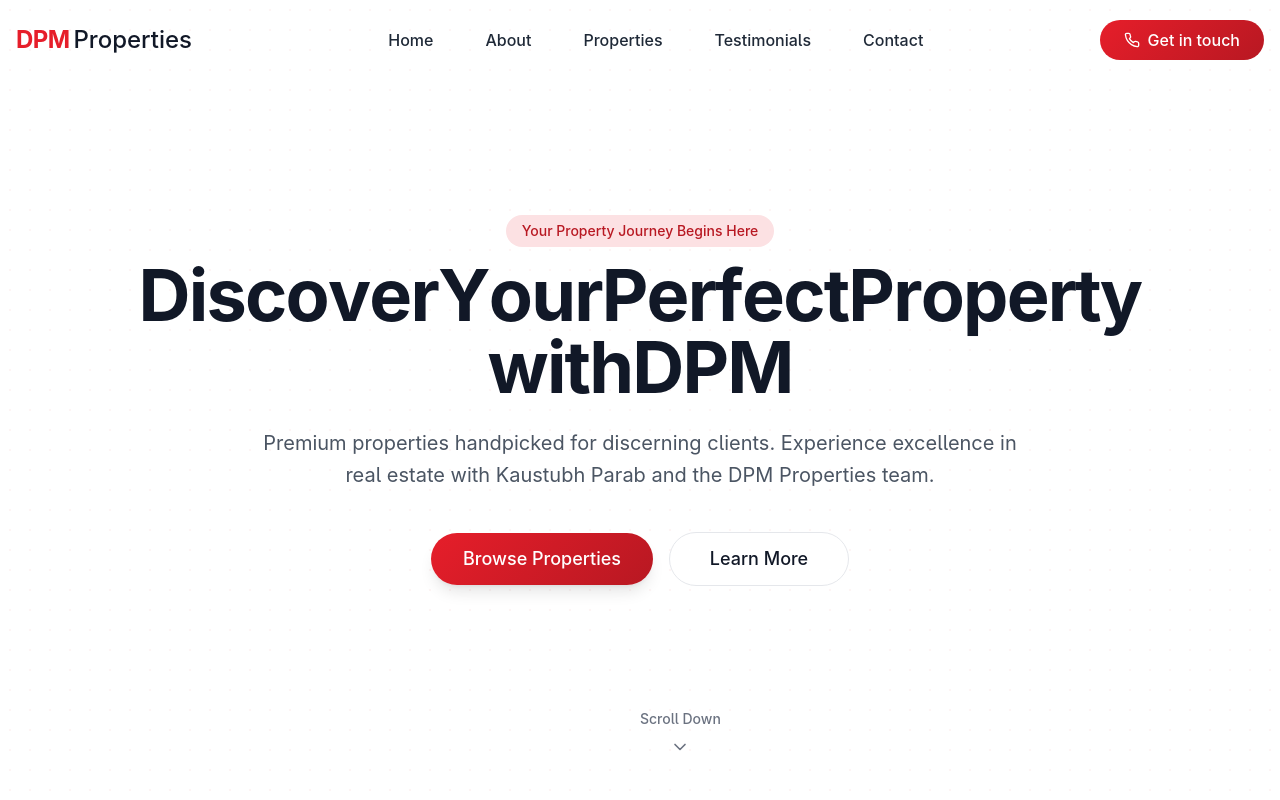
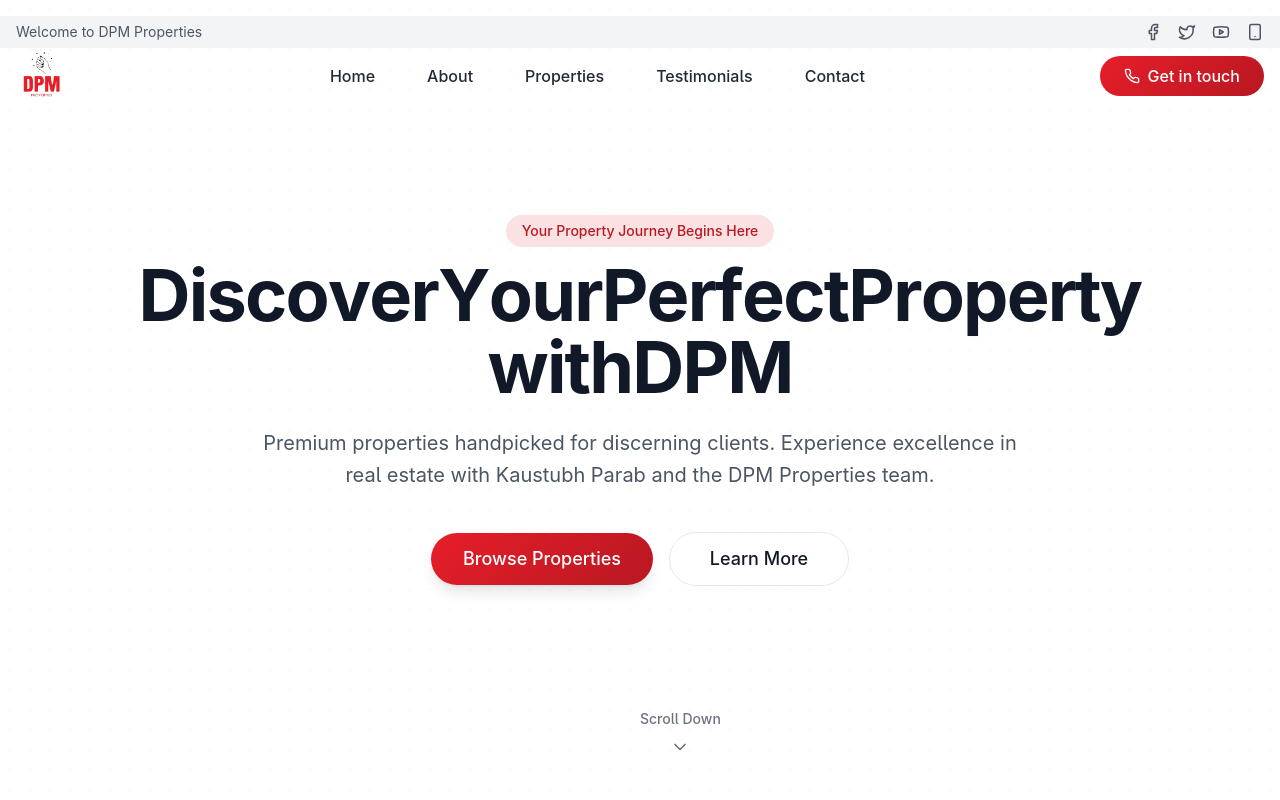
Before and after one commit to k4889p/DGP2, a React (Vite) app: page / in a window 1280 px wide. Shown: the top 800 px of the page. Built offline with nearby package versions, Linux system fonts and the light colour scheme.

Commit message:
Enhance Navbar and Properties Section
- Added social media links to the navbar.
- Improved image loading in the properties section.

```diff
--- a/src/App.css
+++ b/src/App.css
@@ -86,6 +86,24 @@ body.overflow-hidden {
   animation: iconSlideIn 0.3s ease-out;
 }
 
+/* Social media icons hover effects */
+.social-icon {
+  transition: all 0.3s ease;
+}
+
+.social-icon:hover {
+  transform: translateY(-3px);
+}
+
+/* Logo animation on scroll */
+.logo-container {
+  transition: all 0.3s ease;
+}
+
+.scrolled .logo-container {
+  transform: scale(0.9);
+}
+
 /* Truncate long text in mobile views */
 @media (max-width: 640px) {
   .truncate-mobile {
--- a/src/components/Navbar.tsx
+++ b/src/components/Navbar.tsx
@@ -1,6 +1,6 @@
 
 import React, { useState, useEffect } from 'react';
-import { Menu, X, Home, Info, Building, MessageSquare, Phone } from 'lucide-react';
+import { Menu, X, Home, Info, Building, MessageSquare, Phone, Facebook, Twitter, Youtube, Smartphone } from 'lucide-react';
 import { cn } from '@/lib/utils';
 
 const Navbar: React.FC = () => {
@@ -69,21 +69,55 @@ const Navbar: React.FC = () => {
     { name: 'Contact', href: '#contact', icon: <Phone size={16} className="mr-1" /> },
   ];
 
+  const socialLinks = [
+    { name: 'Facebook', href: 'https://facebook.com', icon: <Facebook size={18} /> },
+    { name: 'Twitter', href: 'https://twitter.com', icon: <Twitter size={18} /> },
+    { name: 'Youtube', href: 'https://youtube.com', icon: <Youtube size={18} /> },
+    { name: 'WhatsApp', href: 'https://wa.me/1234567890', icon: <Smartphone size={18} /> },
+  ];
+
   return (
     <nav
       className={cn(
         'fixed top-0 left-0 right-0 z-50 transition-all duration-300 ease-in-out',
-        scrolled ? 'glass py-3 shadow-md' : 'bg-transparent py-5'
+        scrolled ? 'glass py-2' : 'bg-transparent py-4'
       )}
     >
+      {/* Social Links Top Bar */}
+      <div className="bg-gray-100 py-1.5 hidden md:block">
+        <div className="container mx-auto px-4 flex justify-between items-center">
+          <a href="#home" className="flex items-center">
+            <span className="text-sm text-gray-600">Welcome to DPM Properties</span>
+          </a>
+
+          <div className="flex items-center space-x-4">
+            {socialLinks.map((link) => (
+              <a
+                key={link.name}
+                href={link.href}
+                target="_blank"
+                rel="noopener noreferrer"
+                className="text-gray-600 hover:text-cherry-500 transition-colors duration-200"
+                aria-label={link.name}
+              >
+                {link.icon}
+              </a>
+            ))}
+          </div>
+        </div>
+      </div>
+
       <div className="container mx-auto px-4 flex justify-between items-center">
         <a href="#home" className="flex items-center z-50 relative">
           <div className={cn(
             "flex items-center transition-all duration-300",
             scrolled ? "scale-90" : "scale-100"
           )}>
-            <span className="text-cherry-500 font-bold text-2xl tracking-tight">DPM</span>
-            <span className="text-gray-900 font-medium text-2xl ml-1">Properties</span>
+            <img
+              src="/lovable-uploads/02d92562-b9eb-49c5-a686-ba819ce4d9d0.png"
+              alt="DPM Properties Logo"
+              className="h-14 mr-2"
+            />
           </div>
         </a>
 
@@ -137,7 +171,7 @@ const Navbar: React.FC = () => {
           isOpen ? 'translate-x-0' : 'translate-x-full'
         )}
       >
-        <div className="flex flex-col items-center space-y-8 p-8">
+        <div className="flex flex-col items-center space-y-6 p-8">
           {navItems.map((item) => (
             <a
               key={item.name}
@@ -151,6 +185,23 @@ const Navbar: React.FC = () => {
               {item.name}
             </a>
           ))}
+
+          {/* Social Media Links in Mobile Menu */}
+          <div className="flex space-x-6 mt-6 pt-6 border-t border-gray-200 w-full justify-center">
+            {socialLinks.map((link) => (
+              <a
+                key={link.name}
+                href={link.href}
+                target="_blank"
+                rel="noopener noreferrer"
+                className="text-gray-600 hover:text-cherry-500 transition-colors duration-200"
+                aria-label={link.name}
+              >
+                {link.icon}
+              </a>
+            ))}
+          </div>
+
           <a
             href="#contact"
             className="cherry-gradient text-white font-medium py-3 px-8 rounded-full mt-4 text-center w-full flex items-center justify-center"
--- a/src/components/Properties.tsx
+++ b/src/components/Properties.tsx
@@ -3,13 +3,14 @@ import React, { useState } from 'react';
 import PropertyCard, { PropertyProps } from './PropertyCard';
 import FadeIn from './FadeIn';
 
+// Updated image URLs to ensure they'll load correctly
 const PROPERTIES: PropertyProps[] = [
   {
     id: '1',
     title: 'Modern Apartment with Sea View',
     location: 'Worli, Mumbai',
     price: 75000000,
-    image: 'https://images.unsplash.com/photo-1622015663084-307d19eabafb?ixlib=rb-4.0.3&ixid=MnwxMjA3fDB8MHxwaG90by1wYWdlfHx8fGVufDB8fHx8&auto=format&fit=crop&w=800&q=80',
+    image: 'https://images.unsplash.com/photo-1522708323590-d24dbb6b0267?ixlib=rb-4.0.3&ixid=MnwxMjA3fDB8MHxwaG90by1wYWdlfHx8fGVufDB8fHx8&auto=format&fit=crop&w=800&q=80',
     beds: 3,
     baths: 2,
     sqft: 1800,
@@ -34,7 +35,7 @@ const PROPERTIES: PropertyProps[] = [
     title: 'Premium Office Space',
     location: 'Bandra Kurla Complex, Mumbai',
     price: 120000,
-    image: 'https://images.unsplash.com/photo-1497366216548-37526070297c?ixlib=rb-4.0.3&ixid=MnwxMjA3fDB8MHxwaG90by1wYWdlfHx8fGVufDB8fHx8&auto=format&fit=crop&w=800&q=80',
+    image: 'https://images.unsplash.com/photo-1497366754035-f200968a6e72?ixlib=rb-4.0.3&ixid=MnwxMjA3fDB8MHxwaG90by1wYWdlfHx8fGVufDB8fHx8&auto=format&fit=crop&w=800&q=80',
     beds: 0,
     baths: 2,
     sqft: 2200,
@@ -46,7 +47,7 @@ const PROPERTIES: PropertyProps[] = [
     title: 'Modern Industrial Warehouse',
     location: 'Navi Mumbai, Maharashtra',
     price: 60000,
-    image: 'https://images.unsplash.com/photo-1553832732-2ebad6d9c9f9?ixlib=rb-4.0.3&ixid=MnwxMjA3fDB8MHxwaG90by1wYWdlfHx8fGVufDB8fHx8&auto=format&fit=crop&w=800&q=80',
+    image: 'https://images.unsplash.com/photo-1565977944262-62ac0e7bbc52?ixlib=rb-4.0.3&ixid=MnwxMjA3fDB8MHxwaG90by1wYWdlfHx8fGVufDB8fHx8&auto=format&fit=crop&w=800&q=80',
     beds: 0,
     baths: 1,
     sqft: 8000,
@@ -58,7 +59,7 @@ const PROPERTIES: PropertyProps[] = [
     title: 'Penthouse with City Skyline View',
     location: 'South Mumbai, Maharashtra',
     price: 150000000,
-    image: 'https://images.unsplash.com/photo-1567767292278-a4f21aa2d36e?ixlib=rb-4.0.3&ixid=MnwxMjA3fDB8MHxwaG90by1wYWdlfHx8fGVufDB8fHx8&auto=format&fit=crop&w=800&q=80',
+    image: 'https://images.unsplash.com/photo-1512917774080-9991f1c4c750?ixlib=rb-4.0.3&ixid=MnwxMjA3fDB8MHxwaG90by1wYWdlfHx8fGVufDB8fHx8&auto=format&fit=crop&w=800&q=80',
     beds: 5,
     baths: 5.5,
     sqft: 4200,
@@ -71,7 +72,7 @@ const PROPERTIES: PropertyProps[] = [
     title: 'Retail Space in Prime Location',
     location: 'Colaba, Mumbai',
     price: 180000,
-    image: 'https://images.unsplash.com/photo-1604014056072-33ab8a9d157f?ixlib=rb-4.0.3&ixid=MnwxMjA3fDB8MHxwaG90by1wYWdlfHx8fGVufDB8fHx8&auto=format&fit=crop&w=800&q=80',
+    image: 'https://images.unsplash.com/photo-1582037928769-181f2644ecb7?ixlib=rb-4.0.3&ixid=MnwxMjA3fDB8MHxwaG90by1wYWdlfHx8fGVufDB8fHx8&auto=format&fit=crop&w=800&q=80',
     beds: 0,
     baths: 1,
     sqft: 1200,
```
Also changed, not shown: public/lovable-uploads/02d92562-b9eb-49c5-a686-ba819ce4d9d0.png (added).
